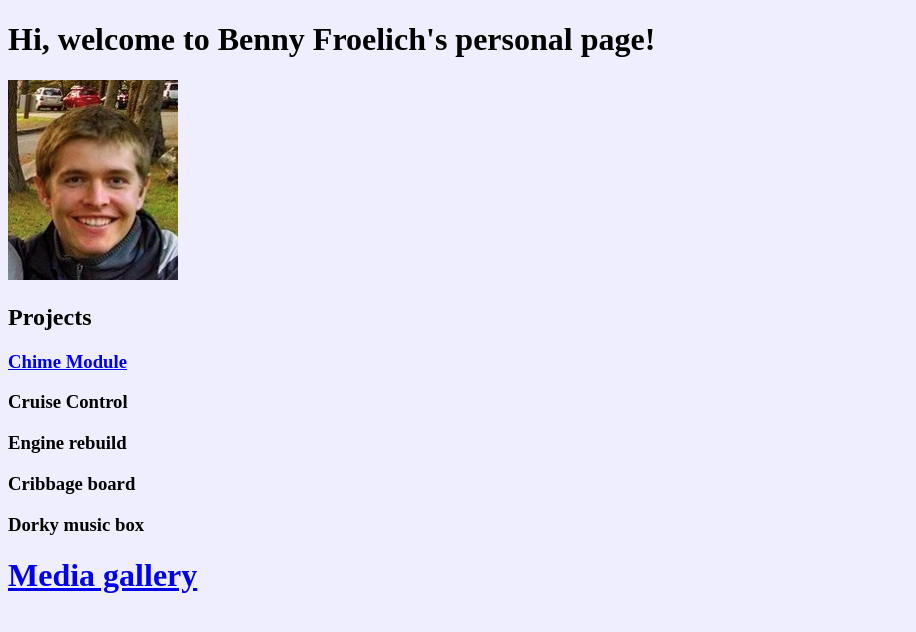
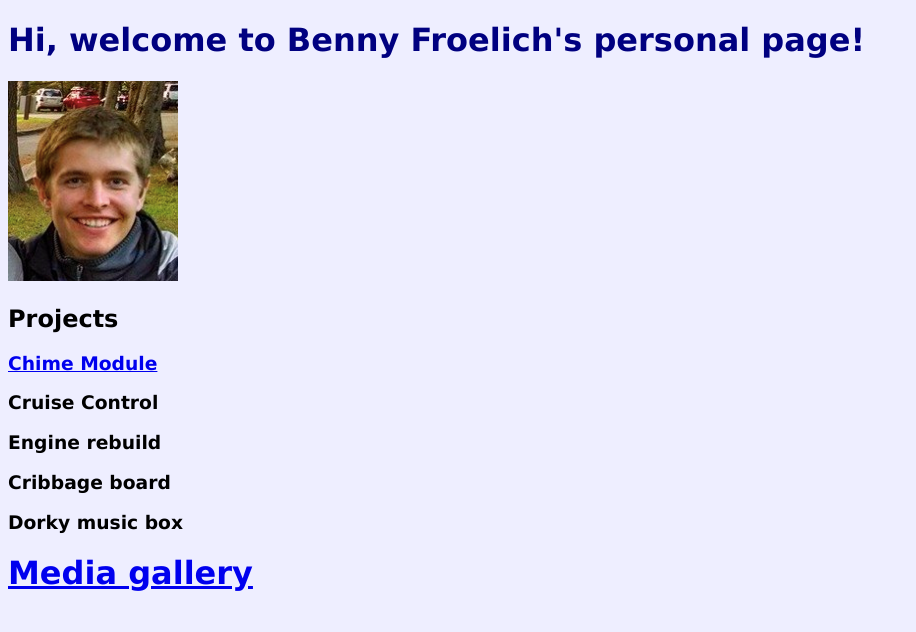
Before and after one commit to benfroelich/personal-site, a plain HTML site: page index.html in a window 1280 px wide. Shown: the whole page, without its empty margins (0-916 px from the left). Drawn offline with Linux system fonts and the light colour scheme.

Commit message:
start css file

```diff
--- a/index.html
+++ b/index.html
@@ -5,9 +5,7 @@
         <meta charset="UTF-8" />
         <link rel="stylesheet" href="styles.css" />
     </head>
-    <body
-        style="background-color:#eef;">
-
+    <body>
         <h1>
             Hi, welcome to Benny Froelich's personal page!
         </h1>
--- /dev/null
+++ b/styles.css
@@ -0,0 +1,11 @@
+body {
+    background-color:#eef;
+    font-family: verdana;
+}
+h1 {
+    font-size: 200%;
+    color: navy;
+}
+p {
+    color: black;
+}
```
Also changed, not shown: media-gallery.html (+5 -0 lines), 2 other files.
